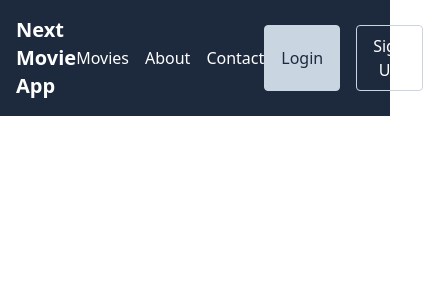
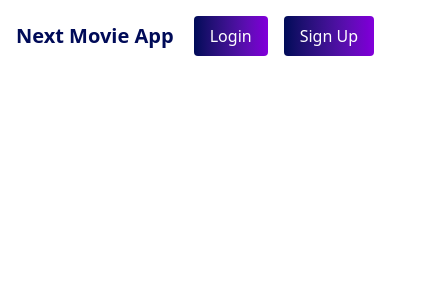
Before and after one commit to Maxamed459/Next-Movie-App, a Next.js app: page / in a window 390 px wide. Shown: the top 300 px of the page, 423 px wide, since content can reach past the window. Built offline with nearby package versions, Linux system fonts and the light colour scheme.

Commit message:
add responsiveness

```diff
--- a/app/layout.tsx
+++ b/app/layout.tsx
@@ -28,15 +28,15 @@ export default function RootLayout({
       <body
         className={`${geistSans.variable} ${geistMono.variable} antialiased`}
       >
-        <header>
-          <div className="flex items-center justify-between p-4 bg-slate-800">
+        <header className="p-4 sticky top-0 bg-white z-20">
+          <div className="flex items-center justify-between ">
             <Link href="/">
-              <h1 className="text-xl font-bold text-white cursor-pointer">
+              <h1 className="text-xl font-bold text-[#000b58] cursor-pointer">
                 Next Movie App
               </h1>
             </Link>
-            <nav>
-              <ul className="flex space-x-4 text-white">
+            <nav className="hidden md:block">
+              <ul className="flex space-x-4 text-[#000b58] text-[18px]">
                 <li>
                   <Link href="/movies">Movies</Link>
                 </li>
@@ -49,10 +49,10 @@ export default function RootLayout({
               </ul>
             </nav>
             <div className="flex space-x-4">
-              <button className="px-4 py-2 bg-slate-300 border-1 border-slate-300 text-slate-800 rounded hover:bg-transparent hover:text-white duration-300">
+              <button className="px-4 py-2 bg-linear-to-r from-[#000b58] to-purple-700 text-white rounded">
                 Login
               </button>
-              <button className="px-4 py-2 bg-transparent border-1 border-slate-300 text-white rounded hover:bg-slate-300 hover:text-slate-800 duration-300">
+              <button className="px-4 py-2 bg-linear-to-r from-[#000b58] to-purple-700 text-white rounded">
                 Sign Up
               </button>
             </div>
```
